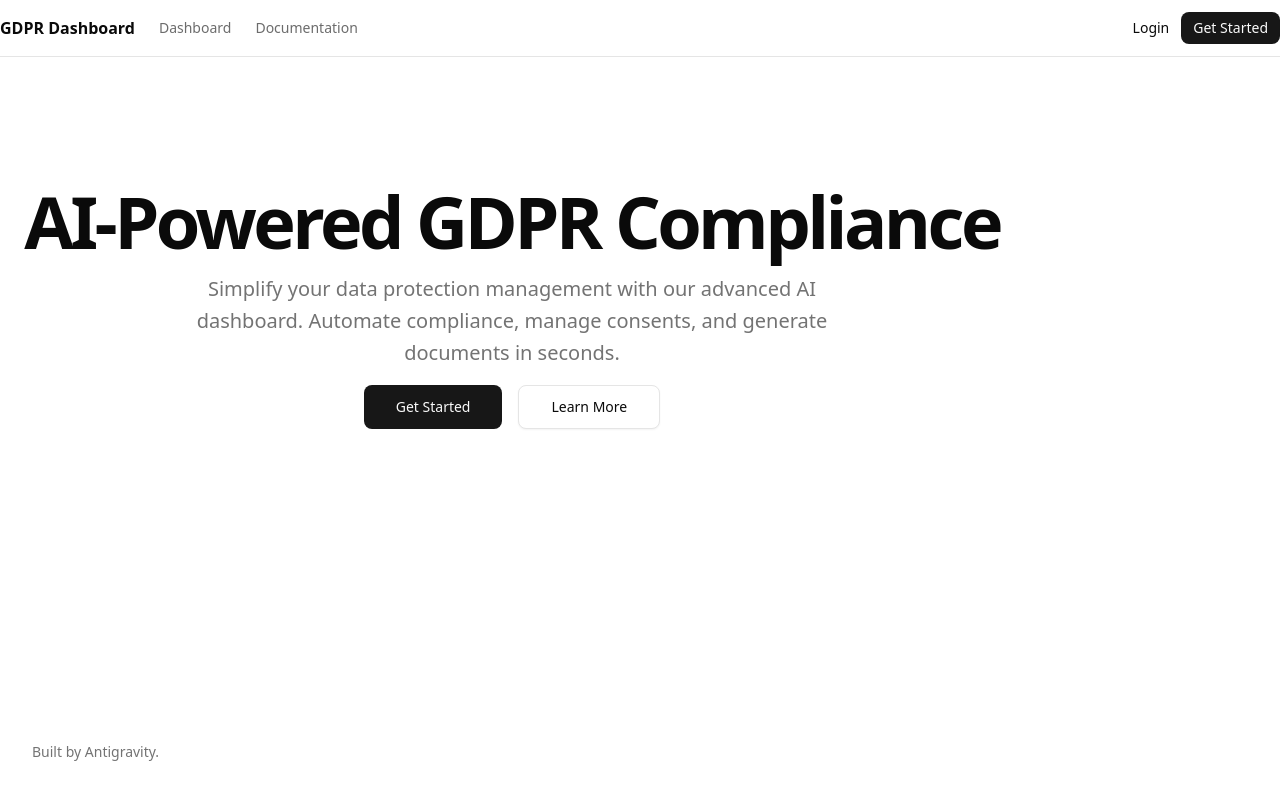
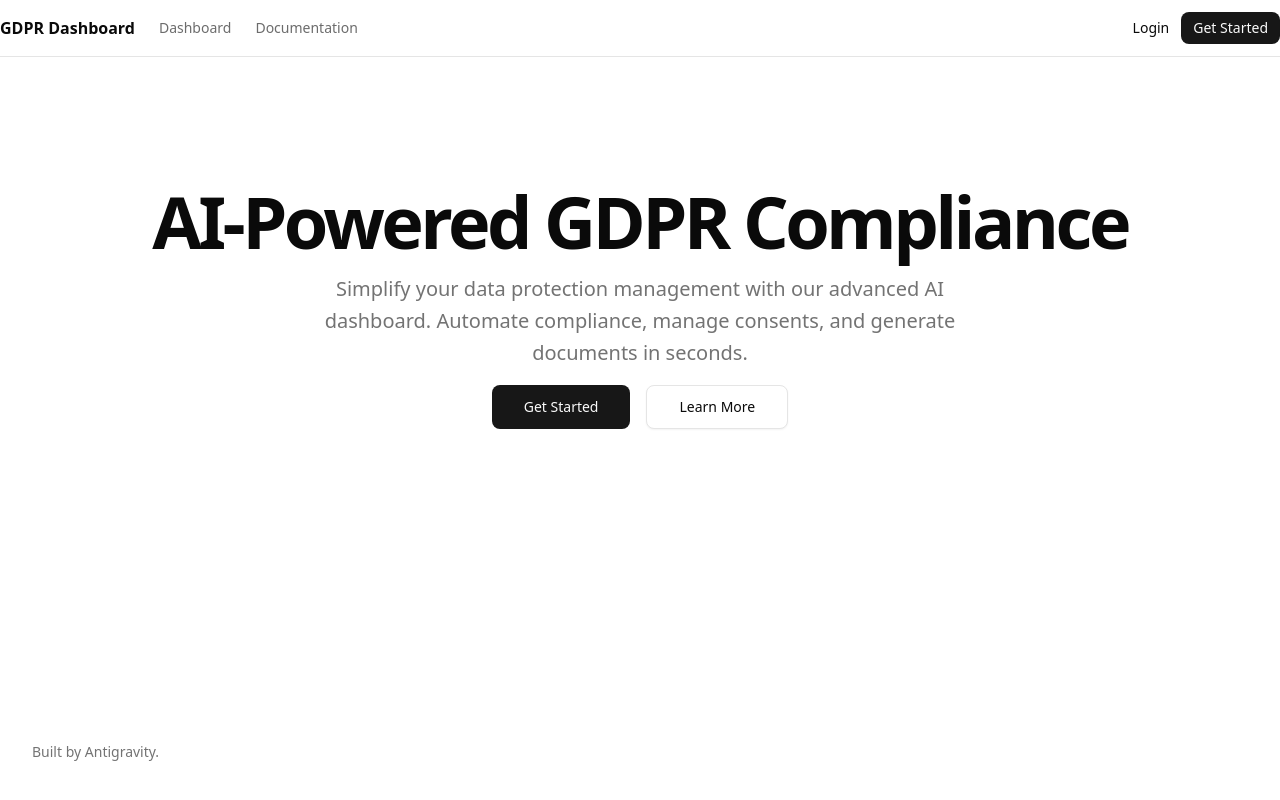
Before and after one commit to cristianolugara/gdpr, a Next.js app: page / in a window 1280 px wide. Built offline with nearby package versions, Linux system fonts and the light colour scheme.

Commit message:
Fix layout alignment: Center container elements

```diff
--- a/src/app/page.tsx
+++ b/src/app/page.tsx
@@ -5,7 +5,7 @@ export default function Home() {
   return (
     <div className="flex min-h-screen flex-col">
       <header className="sticky top-0 z-50 w-full border-b bg-background/95 backdrop-blur supports-[backdrop-filter]:bg-background/60">
-        <div className="container flex h-14 items-center">
+        <div className="container mx-auto flex h-14 items-center">
           <div className="mr-4 hidden md:flex">
             <Link className="mr-6 flex items-center space-x-2" href="/">
               <span className="hidden font-bold sm:inline-block">
@@ -46,7 +46,7 @@ export default function Home() {
       </header>
       <main className="flex-1">
         <section className="space-y-6 pb-8 pt-6 md:pb-12 md:pt-10 lg:py-32">
-          <div className="container flex max-w-[64rem] flex-col items-center gap-4 text-center">
+          <div className="container mx-auto flex max-w-[64rem] flex-col items-center gap-4 text-center">
             <h1 className="font-heading text-3xl sm:text-5xl md:text-6xl lg:text-7xl font-bold tracking-tighter">
               AI-Powered GDPR Compliance
             </h1>
@@ -70,7 +70,7 @@ export default function Home() {
         </section>
       </main>
       <footer className="py-6 md:px-8 md:py-0">
-        <div className="container flex flex-col items-center justify-between gap-4 md:h-24 md:flex-row">
+        <div className="container mx-auto flex flex-col items-center justify-between gap-4 md:h-24 md:flex-row">
           <p className="text-center text-sm leading-loose text-muted-foreground md:text-left">
             Built by Antigravity.
           </p>
```
